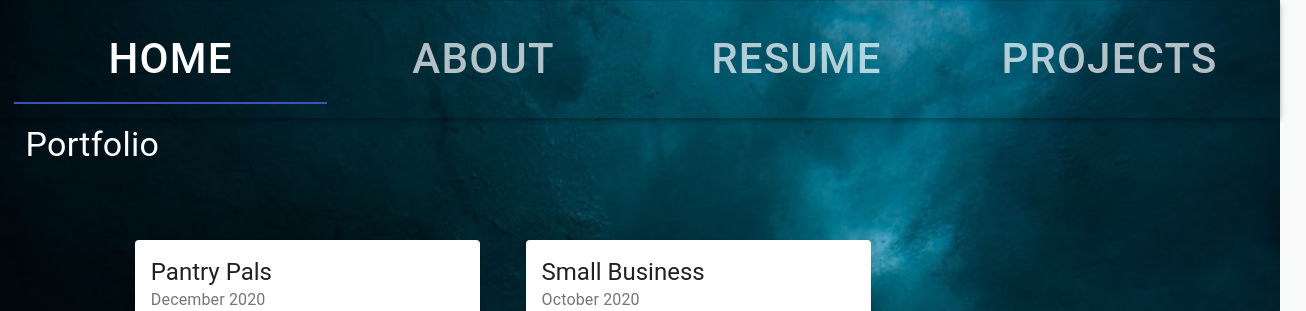
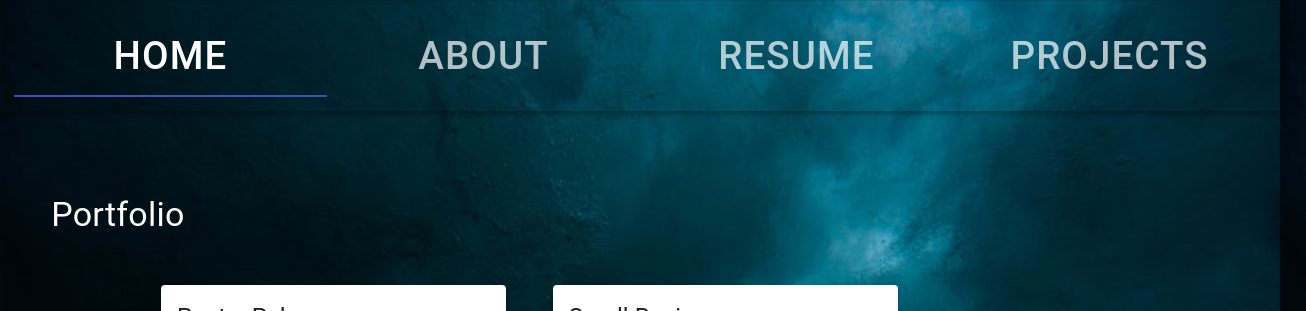
Before and after one commit to listenToRipley/nataliekendrick, a React (Create React App) app: page /projects in a window 1280 px wide. Shown: the top 311 px of the page, 1306 px wide, since content can reach past the window. Built offline with nearby package versions, Linux system fonts and the light colour scheme.

Commit message:
updated panel

```diff
--- a/src/Components/Projects.js
+++ b/src/Components/Projects.js
@@ -31,34 +31,38 @@ import smallBusiness from './projectImgs/smallBusiness.png';
 
 const useStyles = makeStyles({
   project:{
-    display: 'flex',
+    display: 'block',
     width: '100vw',
     height: '100vh',
-    flexDirection: 'column'
+    flexDirection: 'column',
+    marginLeft: '2%',
+    alignSelf: 'center'
   },
   title: {
-    display: 'inline-block',
+    display: 'block',
     width: '100%',
     padding: '2%'
   },
   body: {
-    display: 'flex',
+    display: 'block',
     margin: '2%',
     flexWrap: 'wrap',
+    minWidth: '420px',
+    width: '100vw'
   },
   cards: {
     display: 'flex',
-    margin: '2%',
-    flexWrap: 'wrap',
+    flexWrap:'wrap',
     marginLeft: '8em',
+    alignSelf: 'start',
+    minWidth: '375px',
+    justifySelf: 'center'
   },
-  cardBody:{
+  cardBody: {
     maxWidth: '345px',
     minWidth: '345px',
     margin: '2%',
-    alignItem: 'space-around',
-    justifySelf: 'center'
-
+    alignSelf: 'space-around',
   },
   cardMedia: {
     width: '90%',
@@ -247,6 +251,7 @@ const Projects = () => {
 
     <Card className={classes.cardBody} key={proj.num}>
     <CardHeader
+      classNam={classes.header}
       title={proj.header}
       subheader={proj.completed}
     />
--- a/src/Components/Resume.js
+++ b/src/Components/Resume.js
@@ -28,7 +28,7 @@ const useStyles = makeStyles((theme) => ({
     flexWrap: 'wrap',
     direction: 'row',
     minWidth: '200px',
-    fontFamily: 'Droid Sans'
+    fontFamily: 'Droid Sans',
   },
   paper: {
     padding: theme.spacing(2),
--- a/src/Components/WebPanel.js
+++ b/src/Components/WebPanel.js
@@ -13,10 +13,11 @@ const useStyles = makeStyles({
     color: 'transparent',
     position:'static',
     height: '20%',
-    marginBottom: '7em'
+    marginBottom: '12em'
   },
   bar:{
-    padding: '1em'
+    padding: '1em',
+    position: 'absolute'
   },
   tabs:{
     width: '100%',
@@ -24,7 +25,7 @@ const useStyles = makeStyles({
     justifyContent: 'space-evenly',
   },
   link: {
-    fontSize: '3em',
+    fontSize: '2.75em',
     padding: '.2em'
   }
 });
```
